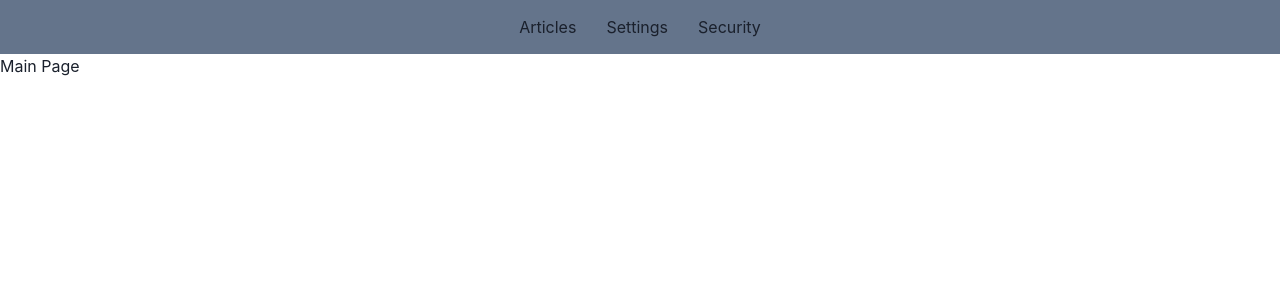
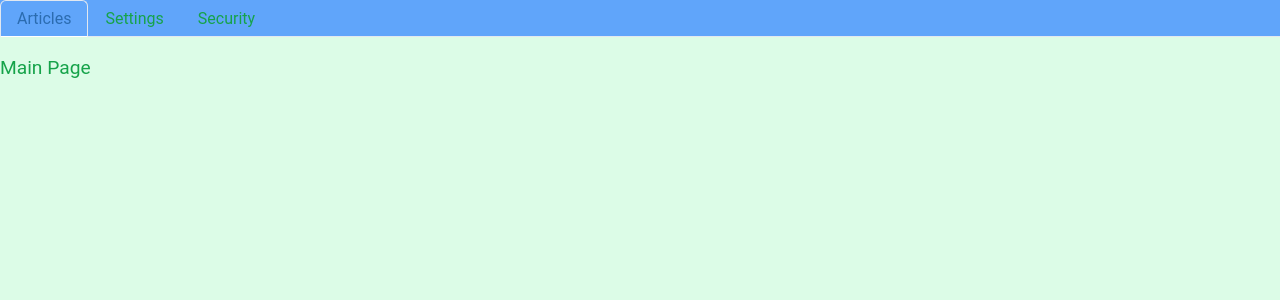
Before and after one commit to LoreArtx/stackblitz-next-lab1, a Next.js app: page / in a window 1280 px wide. Shown: the top 300 px of the page. Built offline with nearby package versions, Linux system fonts and the light colour scheme.

Commit message:
task 4.2-4.5

```diff
--- /dev/null
+++ b/app/components/Navbar.module.scss
@@ -0,0 +1,10 @@
+@tailwind components;
+@tailwind utilities;
+
+.active {
+  @apply text-red-500 font-bold;
+}
+
+.configRules{
+  @apply sm:bg-primary md:bg-secondary lg:bg-success xl:bg-danger 2xl:bg-info
+}
--- a/app/components/Navbar.tsx
+++ b/app/components/Navbar.tsx
@@ -2,17 +2,22 @@
 
 import Link from "next/link";
 import { usePathname } from "next/navigation";
+import "./anotherGlobals.scss"
+import classes from "./Navbar.module.scss"
+import { Tab, TabList, Tabs } from "@chakra-ui/tabs";
 
-const Navbar = ()=>{
+const Navbar = () => {
     const pathName = usePathname()
 
-    const urls = [{path:"/articles", text:"Articles"},{path:"/profile/settings", text:"Settings"},{path:"/profile/security", text:"Security"}]
-    return <ul className="w-full bg-slate-500 flex justify-center py-[15px] gap-[30px]">
-        {urls.map(u=>{
-        const activeCss = pathName === u.path ? "text-red-500" : "";
-            return <Link key={u.path} className={activeCss} href={u.path}>{u.text}</Link>
-        })}
-    </ul>
+    const urls = [{ path: "/articles", text: "Articles" }, { path: "/profile/settings", text: "Settings" }, { path: "/profile/security", text: "Security" }]
+    return <Tabs isFitted variant='enclosed' className="bg-blue-400">
+        <TabList mb='1em'>
+            {urls.map(u => {
+                const activeCss = pathName === u.path ? classes.active : "text-black";
+                return <Link key={u.path} href={u.path}><Tab className={activeCss}>{u.text}</Tab></Link>
+            })}
+        </TabList>
+    </Tabs>
 }
 
 export default Navbar;
--- a/app/page.tsx
+++ b/app/page.tsx
@@ -1,7 +1,6 @@
-import Image from 'next/image';
 
 export default function Home() {
   return (
-    <div>Main Page</div>
+    <div className='nature'>Main Page</div>
   );
 }
--- a/package.json
+++ b/package.json
@@ -9,6 +9,8 @@
     "lint": "next lint"
   },
   "dependencies": {
+    "@chakra-ui/react": "^2.8.2",
+    "@chakra-ui/tabs": "^3.0.0",
     "@types/node": "20.6.2",
     "@types/react": "18.2.22",
     "@types/react-dom": "18.2.7",
--- a/tailwind.config.ts
+++ b/tailwind.config.ts
@@ -13,6 +13,21 @@ const config: Config = {
         'gradient-conic':
           'conic-gradient(from 180deg at 50% 50%, var(--tw-gradient-stops))',
       },
+      colors: {
+        primary: '#007bff',
+        secondary: '#6c757d',
+        success: '#28a745',
+        danger: '#dc3545',
+        info: '#17a2b8',
+        warning: '#ffc107',
+      },
+      screens: {
+        'sm': '640px',
+        'md': '768px',
+        'lg': '1024px',
+        'xl': '1280px',
+        '2xl': '1536px',
+      },
     },
   },
   plugins: [],
```
Also changed, not shown: app/articles/layout.tsx (+4 -3 lines), 1 other file (tests, documents, lock files or other folders).
